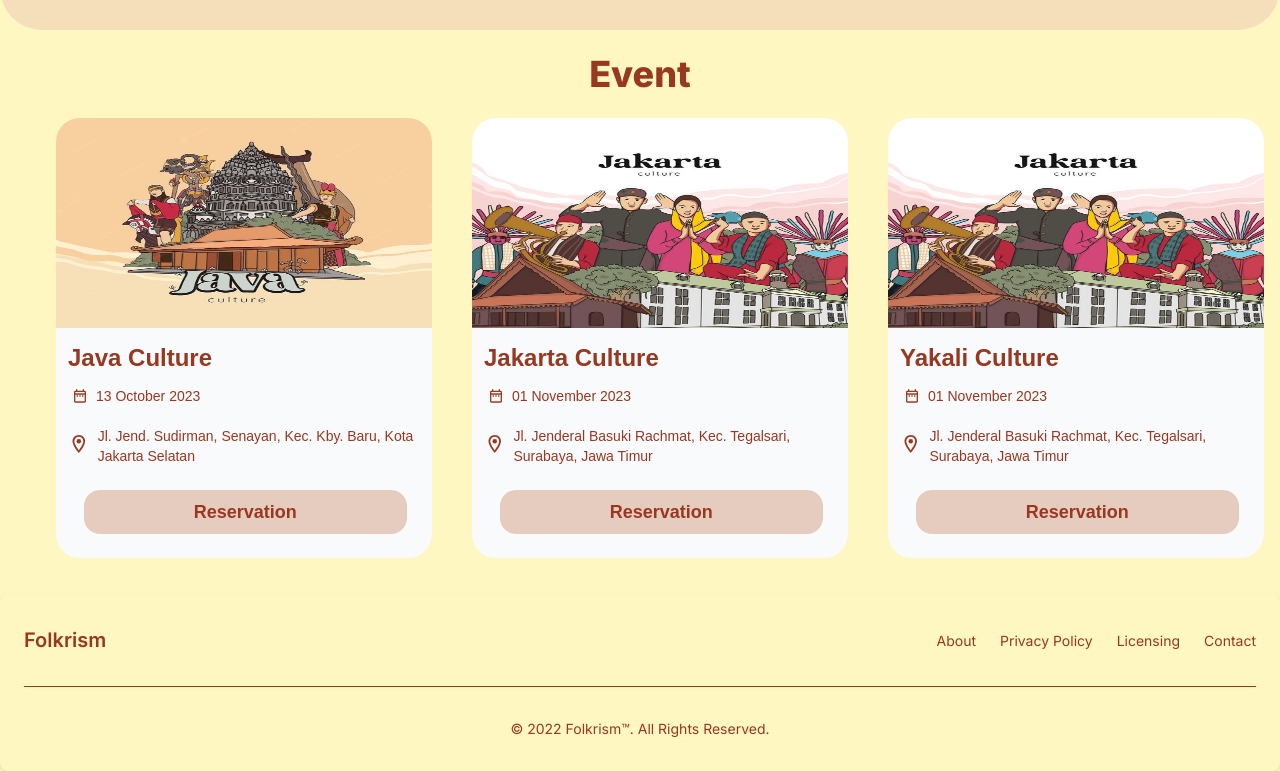
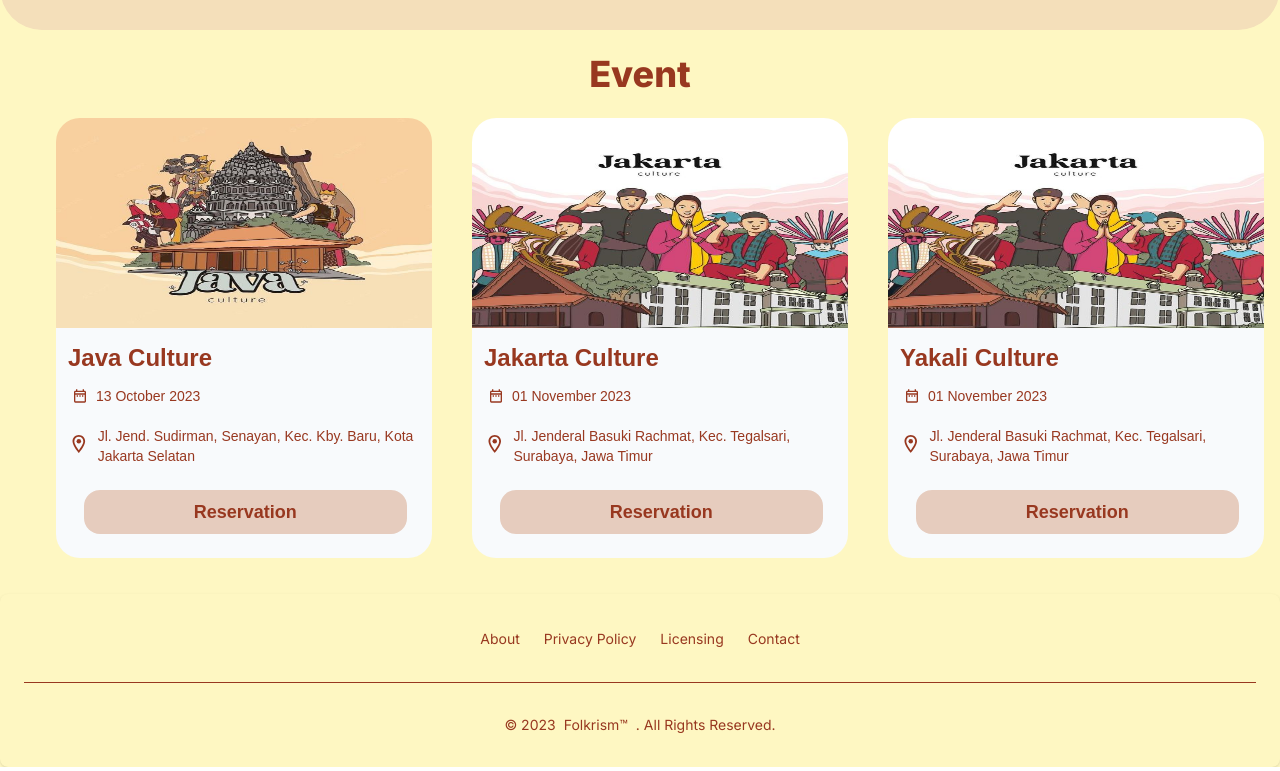
Before and after one commit to hsbysddq/folklorism, a Next.js app: page / in a window 1280 px wide. Shown: the part 780-1551 px from the top of the page. Built offline with nearby package versions, Linux system fonts and the light colour scheme.

Commit message:
Edit footer

```diff
--- a/app/components/Footer.tsx
+++ b/app/components/Footer.tsx
@@ -4,17 +4,8 @@ const Footer = () => {
   return (
     <div className="max-w-screen-2xl mx-auto">
       <footer className="p-4 bg-[#FEF7C2] rounded-lg shadow md:px-6 md:py-8">
-        <div className="sm:flex sm:items-center sm:justify-between">
-          <a
-            href="#"
-            target="_blank"
-            className="flex items-center mb-4 sm:mb-0"
-          >
-            <span className="self-center text-xl font-semibold whitespace-nowrap text-[#983820]">
-              Folkrism
-            </span>
-          </a>
-          <ul className="flex flex-wrap items-center mb-6 sm:mb-0 text-[#983820]">
+        <div className="">
+          <ul className="flex flex-wrap items-center justify-center mb-6 sm:mb-0 text-[#983820]">
             <li>
               <a
                 href="#"
@@ -41,12 +32,12 @@ const Footer = () => {
           </ul>
         </div>
         <hr className="my-6 sm:mx-auto border-[#983820] lg:my-8" />
-        <span className="block text-sm text-[#983820] sm:text-center ">
-          © 2022{" "}
+        <span className="flex justify-center text-sm text-[#983820] sm:text-center ">
+          © 2023
           <a
             href="https://flowbite.com"
             target="_blank"
-            className="hover:underline"
+            className="hover:underline mx-2"
           >
             Folkrism™
           </a>
```
